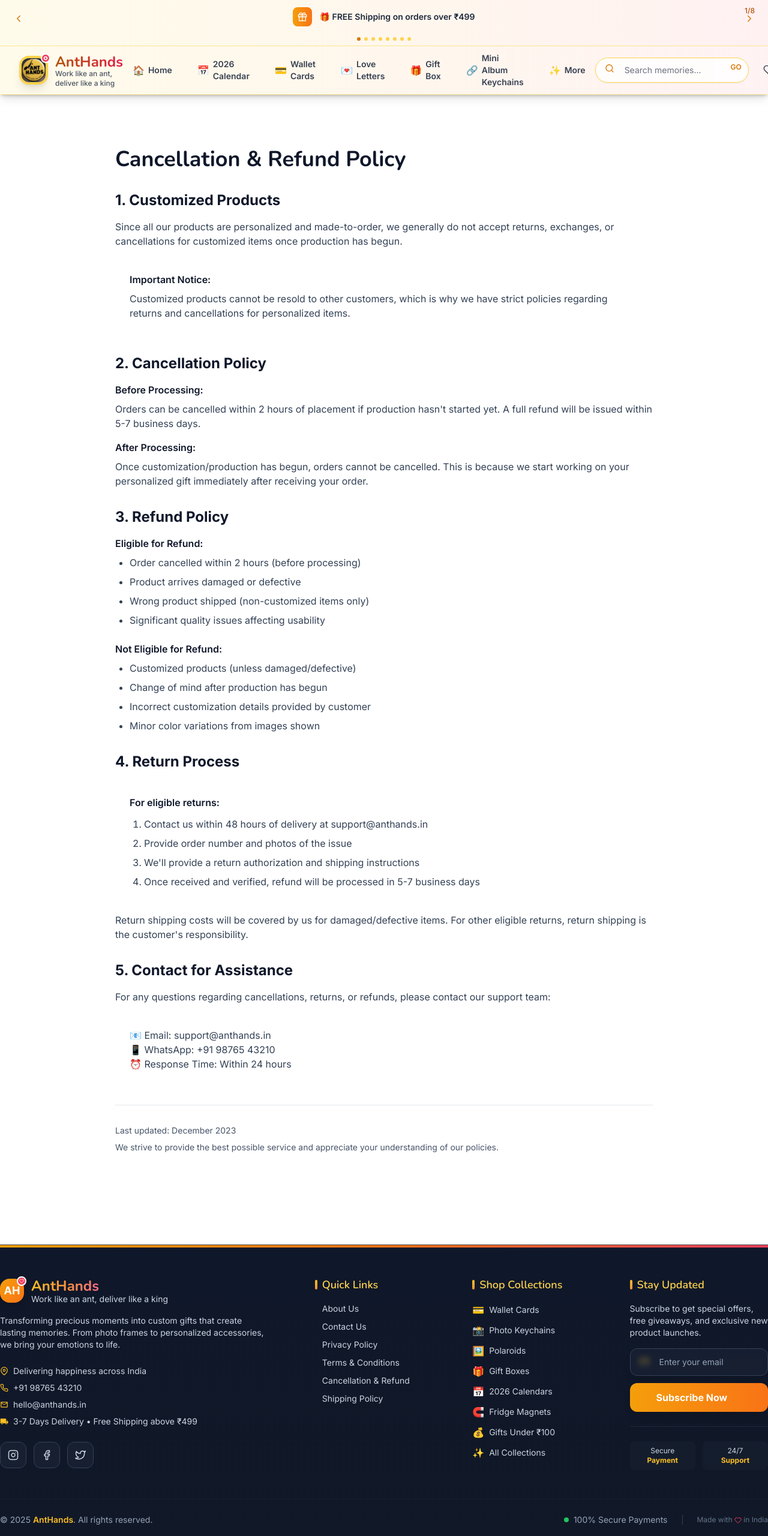
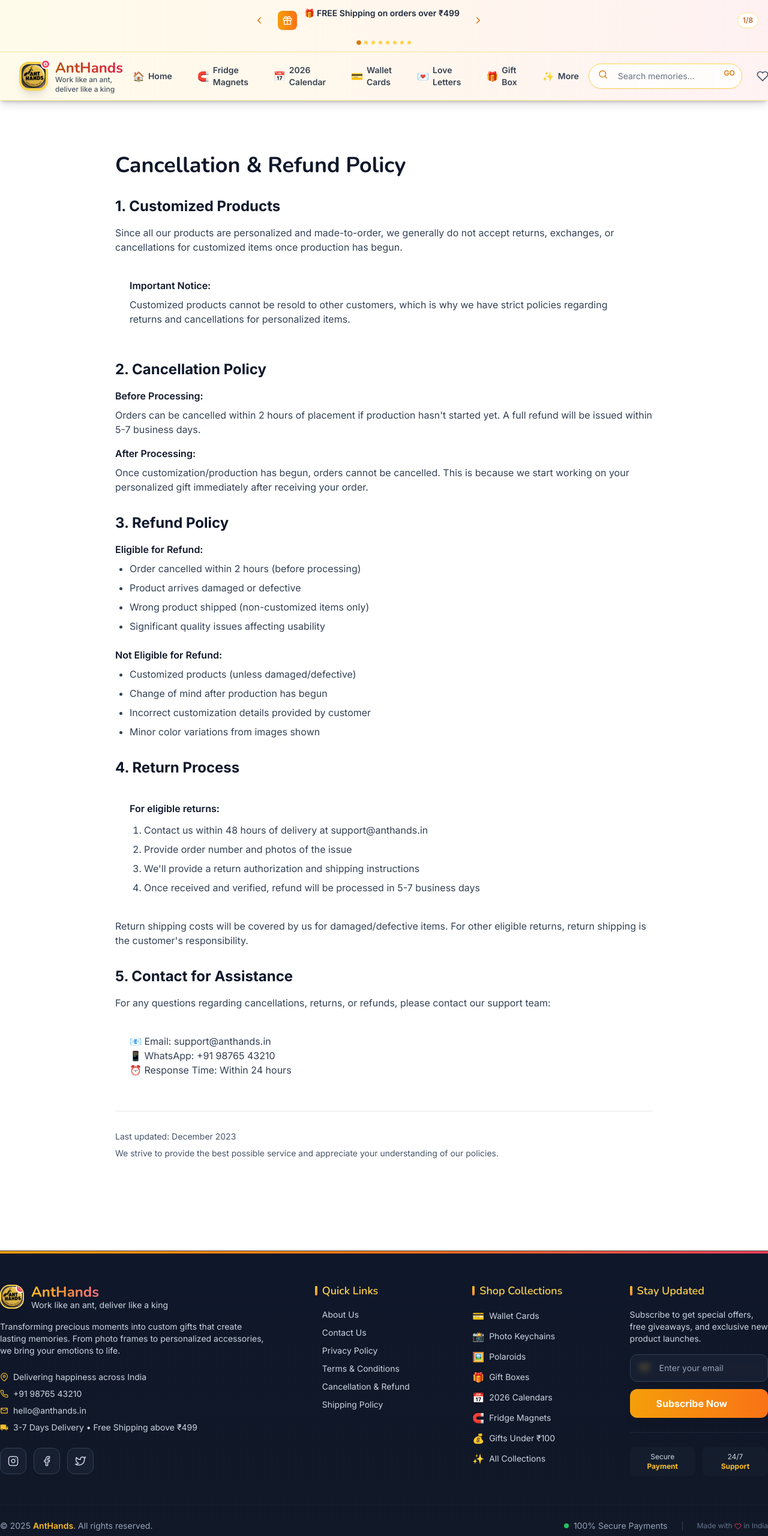
Before and after one commit to Gowtham310106/Ant-hands-frontend, a React (Vite) app: page /cancellation-refund in a window 1280 px wide. Shown: the top 2561 px of the page at 60% size. Built offline with nearby package versions, Linux system fonts and the light colour scheme.

Commit message:
changed navigation arror in offer section

```diff
--- a/src/components/layout/Footer.jsx
+++ b/src/components/layout/Footer.jsx
@@ -28,8 +28,21 @@ const Footer = () => {
           <div className="lg:col-span-2">
             <div className="flex items-center space-x-3 mb-4">
   <div className="relative">
-                <div className="w-10 h-10 bg-gradient-to-br from-amber-500 to-orange-500 rounded-2xl flex items-center justify-center shadow-lg">
+    <div className="relative w-10 h-10 rounded-2xl overflow-hidden bg-white border-2 border-amber-300 shadow-lg">
+      <img
+        src="/logo.jpg"
+        alt="AntHands Logo"
+        className="w-full h-full object-cover"
+        onError={(e) => {
+          // Fallback if logo doesn't load
+          e.target.style.display = 'none';
+          e.target.nextElementSibling.style.display = 'flex';
+        }}
+      />
+      {/* Fallback logo */}
+      <div className="w-full h-full bg-gradient-to-br from-amber-500 to-orange-500 hidden items-center justify-center">
         <span className="text-lg font-black text-white">AH</span>
+      </div>
       <div className="absolute -top-1 -right-1 w-4 h-4 bg-rose-500 rounded-full border-2 border-white flex items-center justify-center">
         <FiHeart className="w-2 h-2 text-white" />
       </div>
--- a/src/components/layout/Header.jsx
+++ b/src/components/layout/Header.jsx
@@ -15,6 +15,7 @@ const Header = () => {
 
   const navItems = [
     { name: 'Home', path: '/', icon: '🏠' },
+     { name: 'Fridge Magnets', path: '/collections/fridge-magnet', icon: '🧲' },
     { name: '2026 Calendar', path: '/collections/2026-calendar', icon: '📅' },
     { name: 'Wallet Cards', path: '/collections/wallet-cards', icon: '💳' },
     { name: 'Love Letters', path: '/collections/love-letters', icon: '💌' },
@@ -23,7 +24,7 @@ const Header = () => {
     { name: 'Photo Keychains', path: '/collections/photo-keychains', icon: '📸' },
     { name: 'Polaroids', path: '/collections/polaroids', icon: '🖼️' },
     { name: 'Photo Frames', path: '/collections/photo-frames', icon: '🖼️' },
-    { name: 'Fridge Magnets', path: '/collections/fridge-magnet', icon: '🧲' },
+
     { name: 'About Us', path: '/about', icon: '👥' },
     { name: 'Contact', path: '/contact', icon: '📞' },
   ]
--- a/src/components/layout/OffersMarquee.jsx
+++ b/src/components/layout/OffersMarquee.jsx
@@ -1,13 +1,14 @@
-// src/components/layout/CompactOffersMarquee.jsx - Simplified without loading animations
+// src/components/layout/CompactOffersMarquee.jsx - Updated with better navigation
 import { useState, useEffect } from 'react'
-import { useNavigate } from 'react-router-dom'
+import { useNavigate, useLocation } from 'react-router-dom'
 import { motion } from 'framer-motion'
-import { FiChevronLeft, FiChevronRight, FiGift, FiZap, FiTag } from 'react-icons/fi'
+import { FiChevronLeft, FiChevronRight, FiGift, FiZap, FiTag, FiArrowLeft } from 'react-icons/fi'
 import { MdLocalOffer, MdStars } from 'react-icons/md'
 
 const CompactOffersMarquee = () => {
   const [currentIndex, setCurrentIndex] = useState(0)
   const navigate = useNavigate()
+  const location = useLocation()
 
   const offers = [
     {
@@ -60,11 +61,11 @@ const CompactOffersMarquee = () => {
     }
   ]
 
-  // Auto rotate offers - slower to be less distracting
+  // Auto rotate offers
   useEffect(() => {
     const interval = setInterval(() => {
       setCurrentIndex((prev) => (prev + 1) % offers.length)
-    }, 6000) // Change every 6 seconds (slower)
+    }, 6000)
 
     return () => clearInterval(interval)
   }, [offers.length])
@@ -87,11 +88,38 @@ const CompactOffersMarquee = () => {
     setCurrentIndex(index)
   }
 
+  const handleBackNavigation = () => {
+    navigate(-1) // Go back to previous page
+  }
+
+  // Check if we can go back
+  const canGoBack = location.key !== 'default'
+
   return (
     <div className="bg-gradient-to-r from-amber-50 via-orange-50 to-rose-50 border-b border-amber-200">
       <div className="relative">
-        <div className="flex items-center justify-between px-4 py-3">
-          {/* Previous Button - Subtle */}
+        <div className="flex items-center justify-center px-4 py-3">
+          {/* Back Button - Only show if we can go back */}
+          {canGoBack && (
+            <button
+              onClick={handleBackNavigation}
+              className="p-2 rounded-lg text-amber-600 hover:text-amber-700 hover:bg-white transition-colors duration-200 mr-4 flex-shrink-0"
+              aria-label="Go back"
+            >
+              <FiArrowLeft className="text-lg" />
+            </button>
+          )}
+
+          {/* Current Offer */}
+          <motion.div
+            key={currentIndex}
+            initial={{ opacity: 0, x: 10 }}
+            animate={{ opacity: 1, x: 0 }}
+            transition={{ duration: 0.3 }}
+            className="flex-1"
+          >
+            <div className="flex items-center justify-center gap-4">
+              {/* Previous Offer Button */}
               <button
                 onClick={prevOffer}
                 className="p-1.5 rounded-lg text-amber-600 hover:text-amber-700 hover:bg-white transition-colors duration-200 flex-shrink-0"
@@ -100,33 +128,29 @@ const CompactOffersMarquee = () => {
                 <FiChevronLeft className="text-lg" />
               </button>
 
-          {/* Current Offer - Clean & Simple */}
-          <motion.div
-            key={currentIndex}
-            initial={{ opacity: 0 }}
-            animate={{ opacity: 1 }}
-            transition={{ duration: 0.3 }}
-            className="flex-1 mx-4"
-          >
+              {/* Offer Content */}
               <button
                 onClick={() => handleOfferClick(offers[currentIndex])}
-              className="w-full group"
+                className="group flex items-center gap-3"
               >
-              <div className="flex items-center justify-center gap-3">
-                {/* Offer Icon - Static */}
-                <div className={`p-2 rounded-lg ${offers[currentIndex].color} text-white`}>
+                {/* Offer Icon */}
+                <div className={`p-2 rounded-lg ${offers[currentIndex].color} text-white shadow-sm`}>
                   {offers[currentIndex].icon}
                 </div>
 
-                {/* Offer Text - Simple */}
-                <span className="text-sm font-semibold text-slate-800 group-hover:text-amber-700 transition-colors">
+                {/* Offer Text */}
+                <div className="text-left">
+                  <span className="text-sm font-semibold text-slate-800 group-hover:text-amber-700 transition-colors block">
                     {offers[currentIndex].text}
+                  </span>
+                  {/* Small indicator that it's clickable */}
+                  <span className="text-xs text-amber-600 opacity-0 group-hover:opacity-100 transition-opacity">
+                    Click to explore →
                   </span>
                 </div>
               </button>
-          </motion.div>
 
-          {/* Next Button - Subtle */}
+              {/* Next Offer Button */}
               <button
                 onClick={nextOffer}
                 className="p-1.5 rounded-lg text-amber-600 hover:text-amber-700 hover:bg-white transition-colors duration-200 flex-shrink-0"
@@ -135,28 +159,30 @@ const CompactOffersMarquee = () => {
                 <FiChevronRight className="text-lg" />
               </button>
             </div>
+          </motion.div>
 
-        {/* Simple Progress Dots - No animations */}
-        <div className="flex justify-center space-x-1.5 pb-2">
+          {/* Offer Counter */}
+          <div className="ml-4 flex-shrink-0">
+            <div className="text-xs font-medium px-2 py-1 rounded-full bg-white border border-amber-200 text-amber-700">
+              {currentIndex + 1}/{offers.length}
+            </div>
+          </div>
+        </div>
+
+        {/* Progress Dots */}
+        <div className="flex justify-center space-x-1.5 pb-3">
           {offers.map((_, index) => (
             <button
               key={index}
               onClick={() => handleDotClick(index)}
-              className={`w-1.5 h-1.5 rounded-full transition-colors duration-200 ${
+              className={`w-1.5 h-1.5 rounded-full transition-all duration-300 ${
                 index === currentIndex
-                  ? 'bg-amber-600'
+                  ? 'bg-amber-600 scale-125'
                   : 'bg-amber-300 hover:bg-amber-400'
               }`}
               aria-label={`Go to offer ${index + 1}`}
             />
           ))}
-        </div>
-
-        {/* Simple Offer Counter - Static */}
-        <div className="absolute top-2 right-4">
-          <div className="text-xs font-medium px-1.5 py-0.5 rounded text-amber-700">
-            {currentIndex + 1}/{offers.length}
-          </div>
         </div>
       </div>
     </div>
--- a/src/data/collections.js
+++ b/src/data/collections.js
@@ -1,5 +1,11 @@
 // src/data/collections.js
 export const collections = [
+    {
+    handle: 'fridge-magnet',
+    title: 'Fridge Magnets',
+    description: 'Custom magnets with photos or text to decorate your refrigerator.',
+    productHandles: ['photo-fridge-magnet', 'quote-fridge-magnet', 'custom-shape-magnet', 'mini-photo-magnets-set']
+  },
   {
     handle: 'wallet-cards',
     title: 'Wallet Cards',
@@ -48,12 +54,7 @@ export const collections = [
     description: 'Tiny flip albums you can attach to your keys or bag.',
     productHandles: ['mini-flip-album-keychain']
   },
-  {
-    handle: 'fridge-magnet',
-    title: 'Fridge Magnets',
-    description: 'Custom magnets with photos or text to decorate your refrigerator.',
-    productHandles: ['photo-fridge-magnet', 'quote-fridge-magnet', 'custom-shape-magnet', 'mini-photo-magnets-set']
-  },
+
   {
     handle: 'anime-wallet-cards',
     title: 'Anime Wallet Cards',
```
Lines whose indentation alone changed are shown as unchanged.
